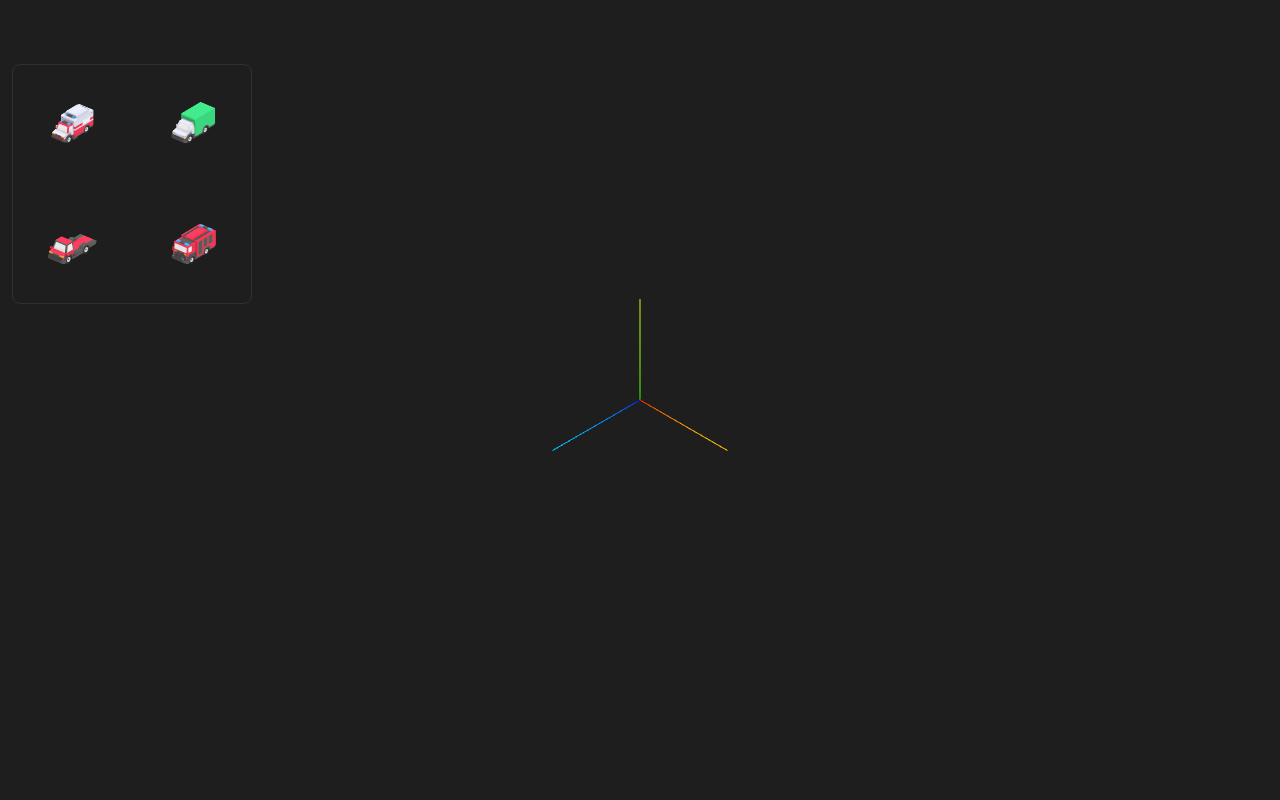
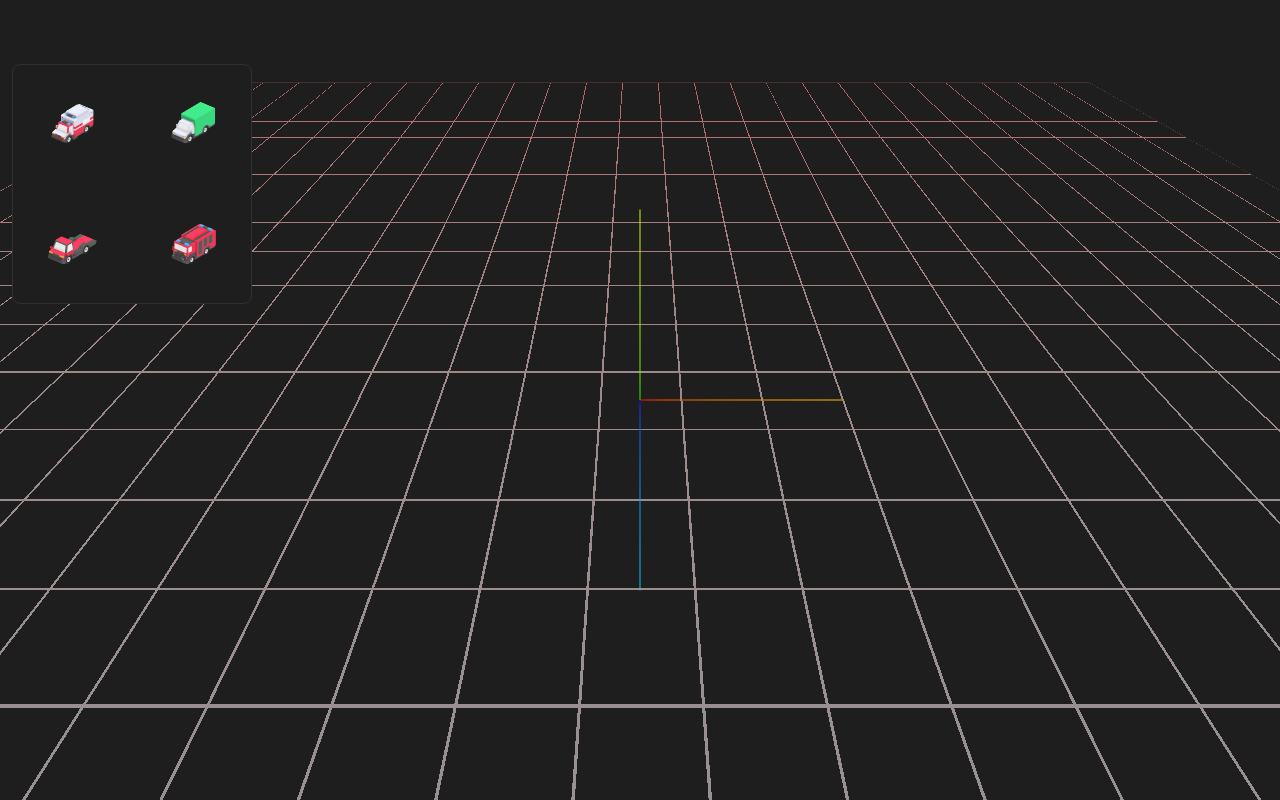
Before and after one commit to LeomharT/Practice_Filed, a website built with Vite: page index.html in a window 1280 px wide. Built offline with nearby package versions, Linux system fonts and the light colour scheme; animation ran at ten frames a second.

Commit message:
feat: apply fog on shader

```diff
--- a/src/index.module.css
+++ b/src/index.module.css
@@ -16,7 +16,7 @@
   grid-template-columns: 1fr 1fr;
   gap: 12px;
   background-color: #1e1e1e;
-  border: 1px solid #303030;
+  border: 1px solid hsl(0, 0%, 19%);
 }
 
 .item {
--- a/src/index.ts
+++ b/src/index.ts
@@ -1,11 +1,21 @@
 import {
   AxesHelper,
   Color,
+  FogExp2,
+  Mesh,
   PerspectiveCamera,
+  PlaneGeometry,
+  Raycaster,
   Scene,
+  ShaderMaterial,
+  UniformsLib,
+  UniformsUtils,
   WebGLRenderer,
 } from 'three';
+import { OrbitControls } from 'three/examples/jsm/Addons.js';
 import classes from './index.module.css';
+import floorFragmentShader from './shader/floor/fragment.glsl?raw';
+import floorVertexShader from './shader/floor/vertex.glsl?raw';
 import './style.css';
 
 const size = {
@@ -22,6 +32,41 @@ const pathes = {
 };
 
 const el = document.querySelector('#root') as HTMLDivElement;
+
+/**
+ * Basic
+ */
+
+const renderer = new WebGLRenderer({
+  alpha: true,
+  antialias: true,
+});
+renderer.setSize(size.width, size.height);
+renderer.setPixelRatio(size.pixelRatio);
+renderer.domElement.addEventListener('dragover', (e) => {
+  e.preventDefault();
+
+  console.log(e);
+});
+renderer.domElement.addEventListener('drop', (e) => {
+  e.preventDefault();
+
+  console.warn(e);
+});
+el.append(renderer.domElement);
+
+const scene = new Scene();
+scene.background = new Color('#1e1e1e');
+
+const camera = new PerspectiveCamera(70, size.width / size.height, 0.1, 1000);
+camera.position.set(0, 2, 2);
+camera.lookAt(scene.position);
+
+const controls = new OrbitControls(camera, renderer.domElement);
+controls.enableDamping = true;
+controls.enabled = true;
+
+const raycaster = new Raycaster();
 
 /**
  * DOM
@@ -51,23 +96,26 @@ Object.entries(pathes).forEach((value) => {
 });
 
 /**
- * Basic
+ * World
  */
 
-const renderer = new WebGLRenderer({
-  alpha: true,
-  antialias: true,
+const floorGeometry = new PlaneGeometry(10, 10, 64, 64);
+const floorMaterial = new ShaderMaterial({
+  uniforms: UniformsUtils.merge([
+    UniformsLib['fog'], // Include fog uniforms
+  ]),
+  vertexShader: floorVertexShader,
+  fragmentShader: floorFragmentShader,
+  transparent: true,
+  fog: true,
 });
-renderer.setSize(size.width, size.height);
-renderer.setPixelRatio(size.pixelRatio);
-el.append(renderer.domElement);
 
-const scene = new Scene();
-scene.background = new Color('#1e1e1e');
+const floor = new Mesh(floorGeometry, floorMaterial);
+floor.rotation.x = -Math.PI / 2;
+scene.add(floor);
 
-const camera = new PerspectiveCamera(70, size.width / size.height, 0.1, 1000);
-camera.position.set(3, 3, 3);
-camera.lookAt(scene.position);
+const fog = new FogExp2(new Color('red'), 0.1);
+scene.fog = fog;
 
 /**
  * Helper
@@ -82,6 +130,9 @@ scene.add(axesHelper);
 function render() {
   // Render
   renderer.render(scene, camera);
+
+  // Update
+  controls.update();
 
   // Animation
   requestAnimationFrame(render);
--- /dev/null
+++ b/src/shader/floor/fragment.glsl
@@ -0,0 +1,37 @@
+precision mediump float;
+
+varying vec2 vUv;
+varying float vFogDepth;
+uniform float fogDensity;
+uniform vec3 fogColor;
+
+void main(){
+    vec2  uv        = vUv;
+    vec3  color     = vec3(0.0);
+    vec3  lineColor = vec3(0.3, 0.3, 0.3);
+    float lineWidth = 0.005;
+    float gap       = 1.0 / 5.0;
+    float alpha     = 0.0;
+
+    uv *= 5.0;
+    uv = fract(uv);
+
+    for(float i = 0.0; i < 5.0; i++) {
+        float space = i * gap;
+
+        if(uv.x > space && uv.x < space + lineWidth) {
+            color = lineColor;
+            alpha = 1.0;
+        }
+        if(uv.y > space && uv.y < space + lineWidth) {
+            color = lineColor;
+            alpha = 1.0;
+        }
+    }
+
+    gl_FragColor = vec4(color, alpha);
+
+    #include <tonemapping_fragment>
+    #include <colorspace_fragment>
+    #include <fog_fragment>
+}
--- /dev/null
+++ b/src/shader/floor/vertex.glsl
@@ -0,0 +1,11 @@
+varying vec2 vUv;
+varying float vFogDepth;
+varying vec3 fogDensity;
+
+
+void main(){
+    #include <begin_vertex>
+    #include <project_vertex>
+    #include <fog_vertex>
+    vUv = uv;
+}
```
